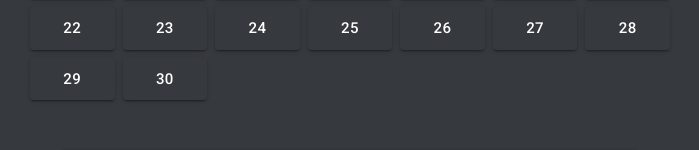
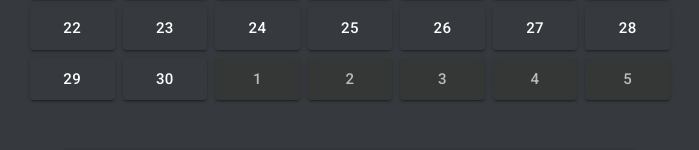
Before and after one commit to MarcusMohns/simple-calendar, a React (Vite) app: page / in a window 1280 px wide. Shown: the part 330-480 px from the top of the page, without its empty margins (290-989 px from the left). Built offline with nearby package versions, Linux system fonts and the light colour scheme.

Commit message:
change state to use Date()

```diff
--- a/src/Calendar.jsx
+++ b/src/Calendar.jsx
@@ -18,7 +18,7 @@ const Calendar = () => {
   const handleHighlighted = (dayObj) => {
     const oldDays = [...calendar[selectedMonthIdx].days];
     const newDays = oldDays.map((day) =>
-      day.num === dayObj.num
+      day.num === dayObj.num && day.month === dayObj.month
         ? { ...day, highlighted: true }
         : { ...day, highlighted: false }
     );
@@ -72,11 +72,7 @@ const Calendar = () => {
         handleHighlighted={handleHighlighted}
         currDay={currDay}
       />
-      <TextSection
-        currDay={currDay}
-        selectedDay={selectedDay}
-        saveText={saveText}
-      />
+      <TextSection selectedDay={selectedDay} saveText={saveText} />
     </Box>
   );
 };
--- a/src/Day.jsx
+++ b/src/Day.jsx
@@ -9,8 +9,14 @@ const Day = ({ day, handleHighlighted, isToday }) => {
       outline="red"
       onClick={() => handleHighlighted(day)}
       sx={{
-        background: day.highlighted ? "#434446" : "#36393e",
+        color: day.currentMonth ? "#fff" : "#bbbbbb",
+        background: day.highlighted
+          ? "#505153"
+          : day.currentMonth
+          ? "#36393e"
+          : "#353636",
         backgroundColor: isToday ? "#202020" : null,
+
         "&:hover": {
           backgroundColor: isToday ? null : "#434446",
         },
--- a/src/Month.jsx
+++ b/src/Month.jsx
@@ -46,7 +46,7 @@ const Month = ({
         ))}
 
         {month.days.map((day) => (
-          <Grid size={1} key={`${month.name}-${day.num}`}>
+          <Grid size={1} key={`${day.month}-${day.num}`}>
             <Day
               day={day}
               handleHighlighted={handleHighlighted}
--- a/src/Utilities.js
+++ b/src/Utilities.js
@@ -8,27 +8,79 @@ export const DAYS = [
   "Sunday",
 ];
 
-export const arrayOfDays = (len) => {
-  let accumulator = 0;
-  const d = new Date("2000-01-01");
-  return Array.from({ length: len }, () => {
-    accumulator += 1;
-    console.log(d.getDay());
-    return { num: accumulator, text: "", highlighted: false };
-  });
+export const arrayOfDays = (year, month) => {
+  const date = new Date();
+  let dates = [];
+
+  const newYear = date.getFullYear(year);
+  const newMonth = date.getMonth(month);
+  // Get the first day of the month
+  let firstDay = new Date(newYear, newMonth, 1).getDay();
+  // Get the last date of the month
+  let lastDate = new Date(newYear, newMonth + 1, 0).getDate();
+  // Get the day of the last date of the month
+  let dayEnd = new Date(newYear, newMonth, lastDate).getDay();
+  // Get the last date of the previous month
+  let prevMonthLastDate = new Date(newYear, newMonth, 0).getDate();
+  console.log(dayEnd);
+
+  // Add the dates from the previous month
+  for (let i = firstDay; i > 0; i--) {
+    dates = [
+      ...dates,
+      {
+        num: prevMonthLastDate - i + 1,
+        text: "",
+        highlighted: false,
+        day: DAYS[new Date(year, month, prevMonthLastDate - i + 1).getDay()],
+        month: parseInt(month) - 1,
+        currentMonth: false,
+      },
+    ];
+  }
+  // add the dates of the current month
+  for (let i = 1; i <= lastDate; i++) {
+    dates = [
+      ...dates,
+      {
+        num: i,
+        text: "",
+        highlighted: false,
+        day: DAYS[new Date(year, month, i).getDay()],
+        month: parseInt(month),
+        currentMonth: true,
+      },
+    ];
+  }
+
+  // Add the first dates of the next month
+  for (let i = dayEnd; i < 6; i++) {
+    dates = [
+      ...dates,
+      {
+        num: i - dayEnd + 1,
+        text: "",
+        highlighted: false,
+        day: DAYS[new Date(year, month, i - dayEnd + 1).getDay()],
+        month: parseInt(month) + 1,
+        currentMonth: false,
+      },
+    ];
+  }
+  return dates;
 };
 
 export const MONTHS = [
-  { name: "January", days: arrayOfDays(31), id: 0 },
-  { name: "February", days: arrayOfDays(28), id: 1 }, // add leap year  https://www.timeanddate.com/calendar/months/
-  { name: "March", days: arrayOfDays(31), id: 2 },
-  { name: "April", days: arrayOfDays(30), id: 3 },
-  { name: "May", days: arrayOfDays(31), id: 4 },
-  { name: "June", days: arrayOfDays(30), id: 5 },
-  { name: "July", days: arrayOfDays(31), id: 6 },
-  { name: "August", days: arrayOfDays(31), id: 7 },
-  { name: "September", days: arrayOfDays(30), id: 8 },
-  { name: "October", days: arrayOfDays(31), id: 9 },
-  { name: "November", days: arrayOfDays(30), id: 10 },
-  { name: "December", days: arrayOfDays(31), id: 11 },
+  { name: "January", days: arrayOfDays("2024", "0"), id: 0 },
+  { name: "February", days: arrayOfDays("2024", "1"), id: 1 }, // add leap year  https://www.timeanddate.com/calendar/months/
+  { name: "March", days: arrayOfDays("2024", "2"), id: 2 },
+  { name: "April", days: arrayOfDays("2024", "3"), id: 3 },
+  { name: "May", days: arrayOfDays("2024", "4"), id: 4 },
+  { name: "June", days: arrayOfDays("2024", "5"), id: 5 },
+  { name: "July", days: arrayOfDays("2024", "6"), id: 6 },
+  { name: "August", days: arrayOfDays("2024", "7"), id: 7 },
+  { name: "September", days: arrayOfDays("2024", "8"), id: 8 },
+  { name: "October", days: arrayOfDays("2024", "9"), id: 9 },
+  { name: "November", days: arrayOfDays("2024", "10"), id: 10 },
+  { name: "December", days: arrayOfDays("2024", "11"), id: 11 },
 ];
```
